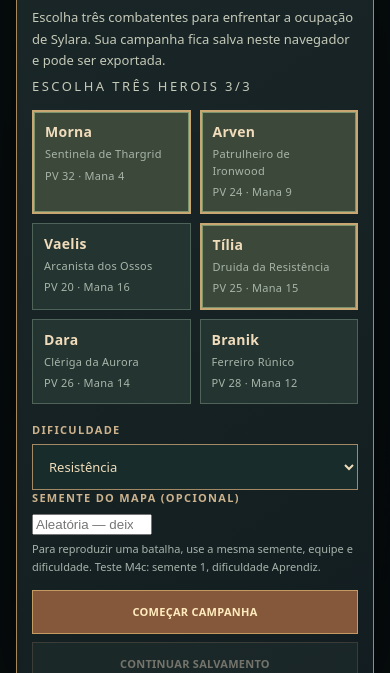
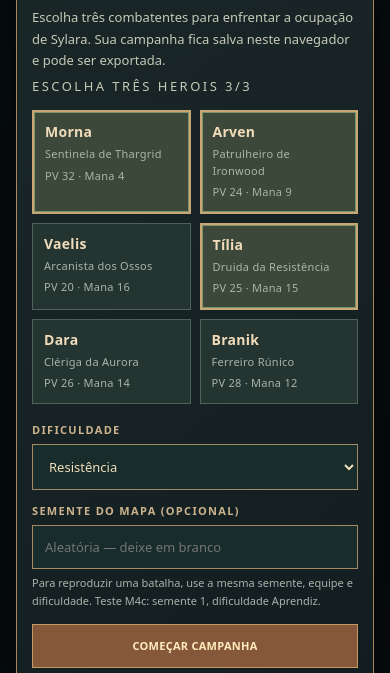
Before and after one commit to pedromaintenance/ironwood-a-ultima-resistencia, a website built with Vite: page phaser/index.html in a window 390 px wide. Shown: the part 140-813 px from the top of the page. Built offline with nearby package versions, Linux system fonts and the light colour scheme.

Commit message:
style(m4c): mobile-friendly seed input and visible battle seed

```diff
--- a/phaser/src/style.css
+++ b/phaser/src/style.css
@@ -64,3 +64,9 @@
 .resultPanel[data-result="defeat"]{border-color:#c27875}
 .resultPanel[data-result="ending"]{border-color:#a2c49c}
 #retryMission:not([hidden]){border:2px solid #dfbb75;min-height:48px}
+
+/* M4c — reproducible playtest seed. Usable on narrow mobile viewports. */
+.seedLabel{margin-top:13px}
+#campaignSeed{display:block;width:100%;background:#182c2b;color:#f0ddbb;border:1px solid #a38a65;padding:12px;font:13px system-ui,sans-serif;min-height:44px}
+#campaignSeed:focus-visible{outline:3px solid #c8d997;outline-offset:2px}
+.seedDisplay{font:11px/1.4 system-ui,sans-serif!important;color:#a7bbab!important;overflow-wrap:anywhere}
```
